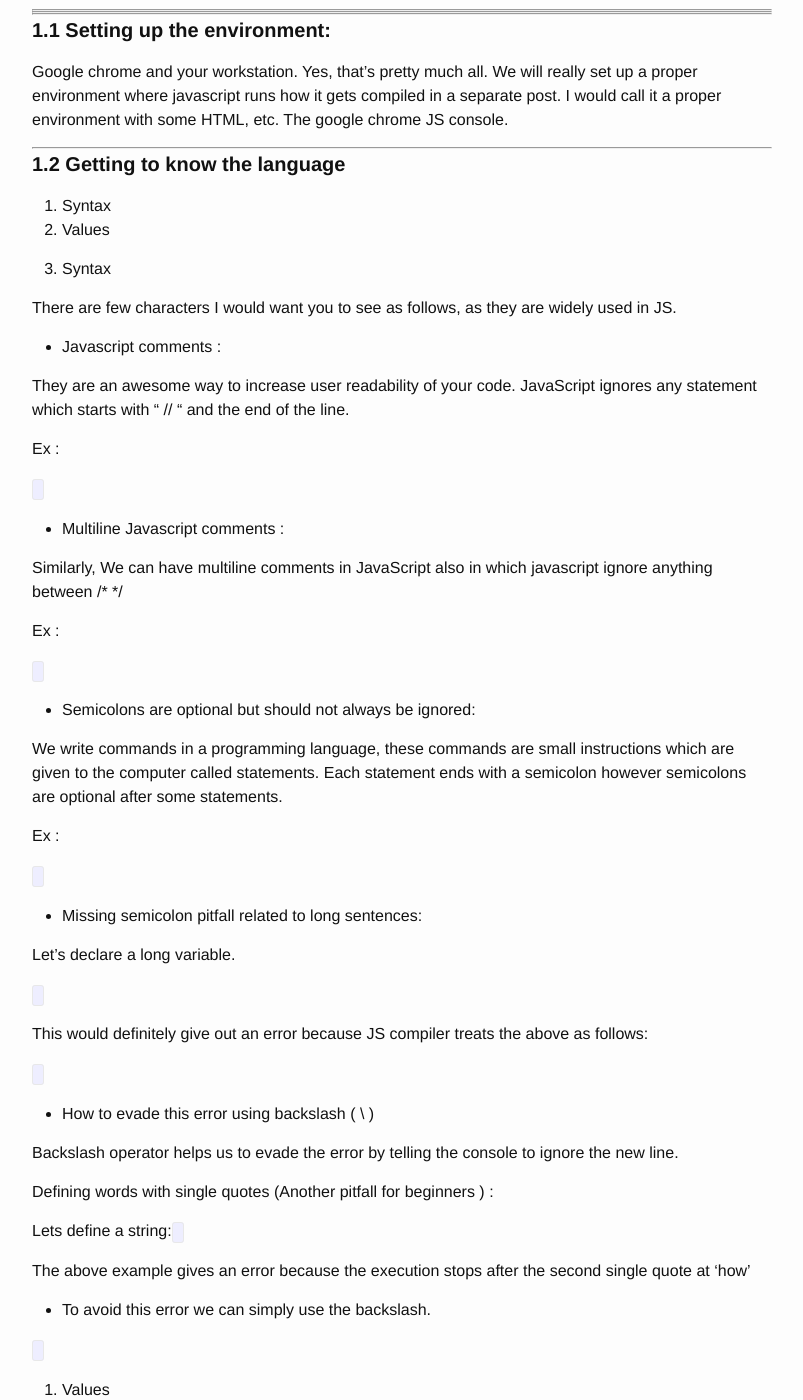
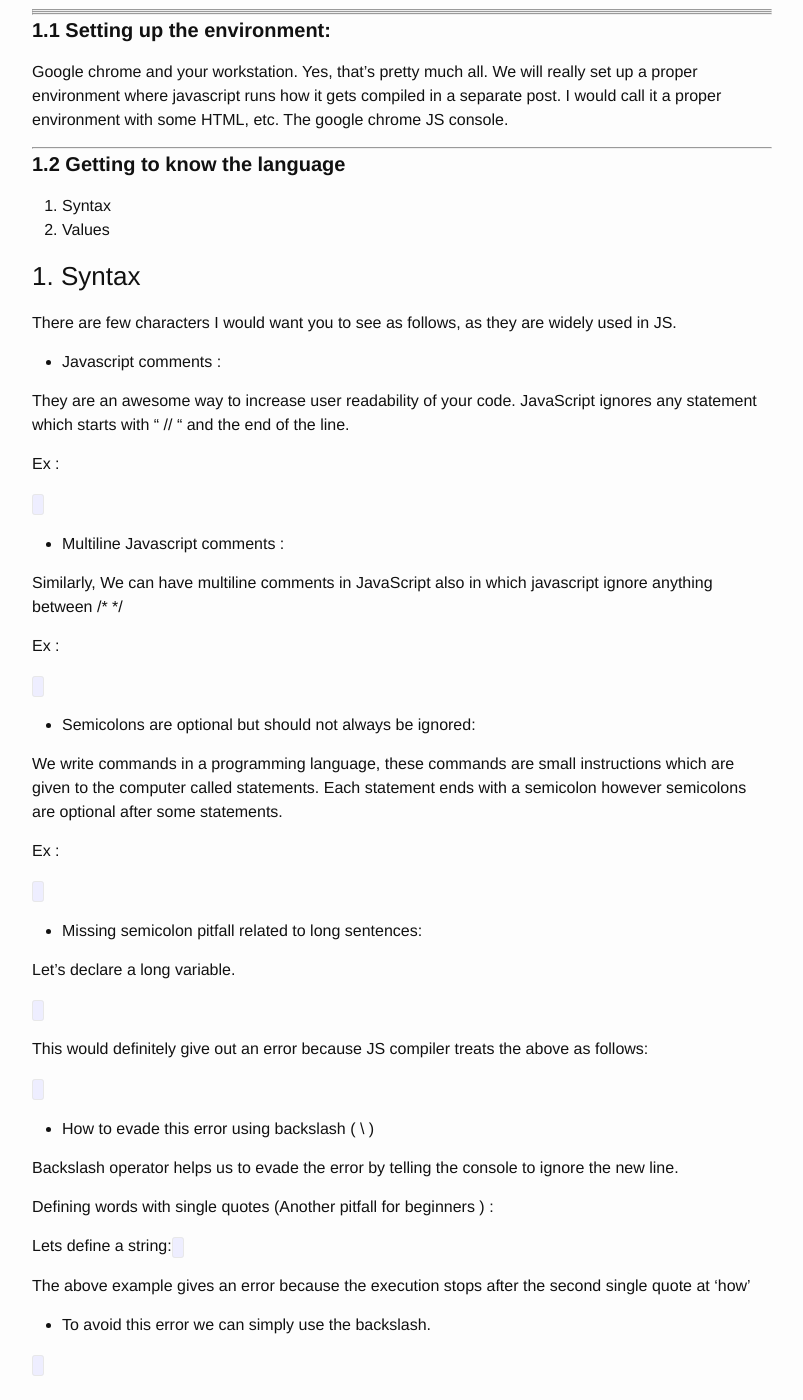
Before and after one commit to sagarmunjal/repo0001, a Jekyll site: the page built from _posts/2016-06-07-buckling-up.md, in a window 1280 px wide and 1400 px high, scrolled down 353 px. Shown: the whole window, without its empty margins (238-1041 px from the left). Built offline with Jekyll 4.4.1, drawn with Linux system fonts in a browser that asks for light colours; nearby versions of some CDN libraries; a script that is not in the unit is left out.

Commit message:
Updated 2016-06-07-buckling-up.md

```diff
--- a/_posts/2016-06-07-buckling-up.md
+++ b/_posts/2016-06-07-buckling-up.md
@@ -32,7 +32,7 @@ We will really set up a proper environment where javascript runs how it gets com
 2. Values
 
 
-1. Syntax
+### 1. Syntax
 
 There are few characters I would want you to see as follows, as they are widely used in JS.
 
@@ -89,7 +89,7 @@ The above example gives an error because the execution stops after the second si
 
 <code data-gist-id="9fd0f90a822dc3660cb93703043ca1c6" data-gist-hide-footer="true" data-gist-line="26,29-30"></code>
 
-2. Values
+### 2. Values
 
 ---
 ### **1.3 Program Structure: **
```
